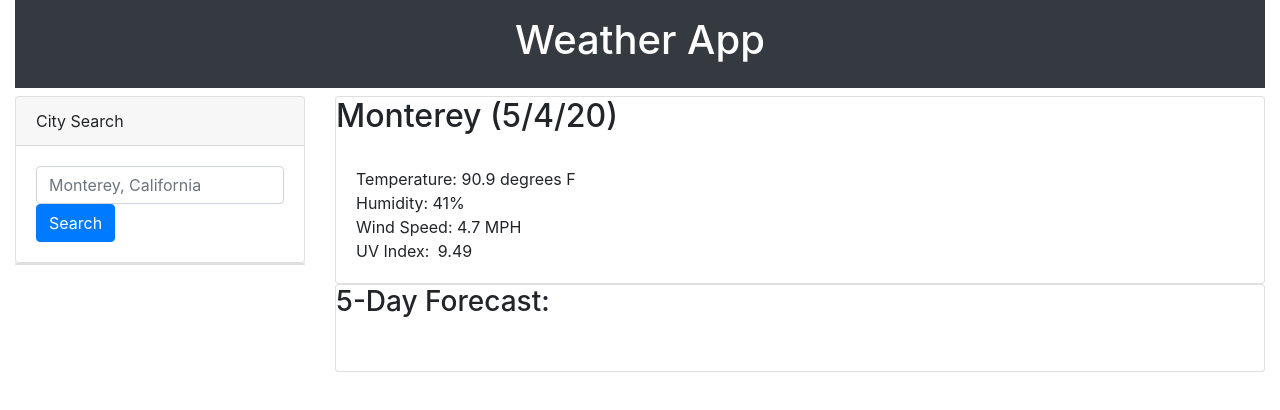
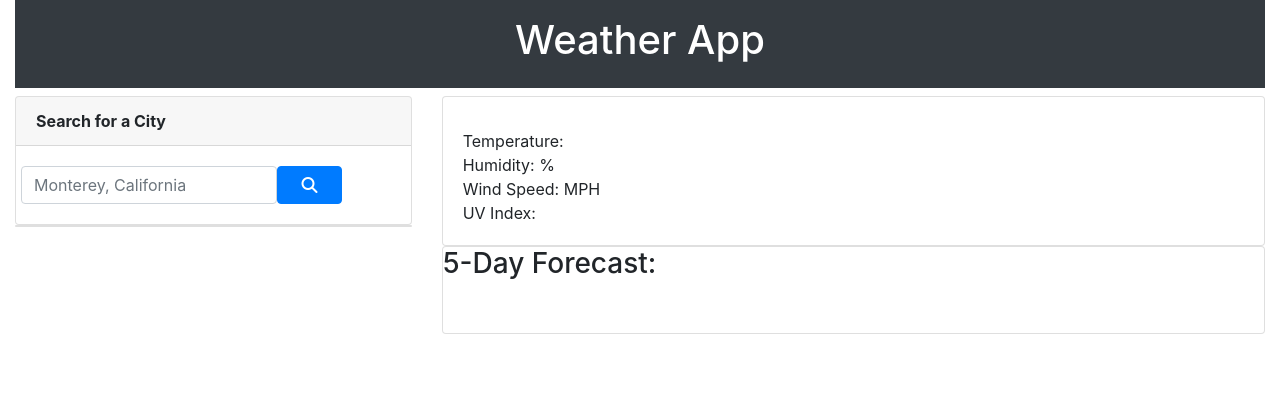
Before and after one commit to rrsalerno21/weather-app, a plain HTML site: page index.html in a window 1280 px wide. Drawn offline with nearby package versions, Linux system fonts and the light colour scheme.

Commit message:
added icons and search bar styling

```diff
--- a/index.html
+++ b/index.html
@@ -4,6 +4,9 @@
     <meta charset="UTF-8">
     <meta name="viewport" content="width=device-width, initial-scale=1.0">
     <link rel="stylesheet" href="https://stackpath.bootstrapcdn.com/bootstrap/4.4.1/css/bootstrap.min.css" integrity="sha384-Vkoo8x4CGsO3+Hhxv8T/Q5PaXtkKtu6ug5TOeNV6gBiFeWPGFN9MuhOf23Q9Ifjh" crossorigin="anonymous">
+    <link href="https://kit-free.fontawesome.com/releases/latest/css/free-v4-shims.min.css" media="all" rel="stylesheet">
+    <link href="https://kit-free.fontawesome.com/releases/latest/css/free-v4-font-face.min.css" media="all" rel="stylesheet">
+    <link href="https://kit-free.fontawesome.com/releases/latest/css/free.min.css" media="all" rel="stylesheet">
     <link rel="stylesheet" href="assets/style.css" type="text/css">
     <script src="https://cdnjs.cloudflare.com/ajax/libs/jquery/3.2.1/jquery.min.js"></script>
     <title>Weather App</title>
@@ -18,14 +21,16 @@
 
 
         <div class="row">
-            <div class="col-3">
+            <div class="col-4">
                 <div class="card">
-                    <div class="card-header">
-                      City Search
+                    <div class="card-header font-weight-bold">
+                      Search for a City
                     </div>
                     <div class="card-body">
-                        <input id="search-input" type="text" class="form-control" placeholder="Monterey, California" aria-label="Recipient's username" aria-describedby="basic-addon2">
-                        <button id="search-btn" class="btn btn-primary">Search</button>
+                        <div class="row">
+                            <input id="search-input" type="text" class="form-control col-8" placeholder="Monterey, California" aria-label="Recipient's username" aria-describedby="basic-addon2">
+                            <button id="search-btn" class="btn btn-primary col-2"><i class="fas fa-search"></i></button>
+                        </div>
                     </div>
                 </div>
 
@@ -37,7 +42,7 @@
                 </div>
             </div>
 
-            <div class="col-9">
+            <div class="col-8">
 
                 <div id="loading" class="hide">
                     <p>Loading...</p>
@@ -45,15 +50,15 @@
 
                 <div class="card">
                     <h2 id="city-header" class="card-title">
-                        Monterey (5/4/20)</h2> <span class="weather-icon"></span>
+                        </h2> <span class="weather-icon"></span>
                     <div class="card-body">
-                        <div>Temperature: <span id="city-temp">90.9 degrees F</span></div>
+                        <div>Temperature: <span id="city-temp"></span></div>
 
-                        <div>Humidity: <span id="city-humidity">41</span>%</div>
+                        <div>Humidity: <span id="city-humidity"></span>%</div>
 
-                        <div>Wind Speed: <span id="city-wind-speed">4.7</span> MPH</div>
+                        <div>Wind Speed: <span id="city-wind-speed"></span> MPH</div>
 
-                        <div>UV Index: <span id="city-UV" class="p-1">9.49</span></div>
+                        <div>UV Index: <span id="city-UV" class="p-1"></span></div>
                     </div>
                 </div>
 
```
